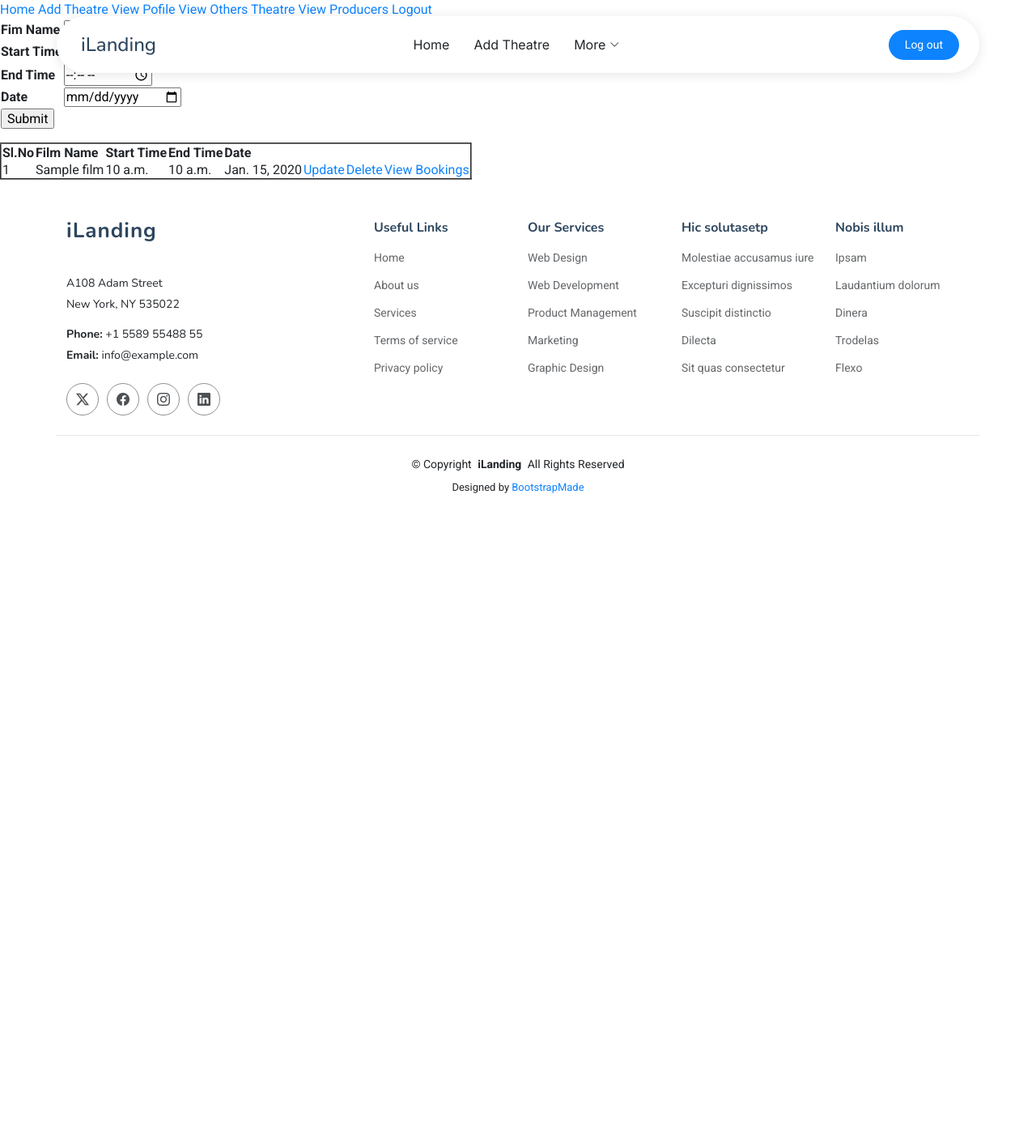
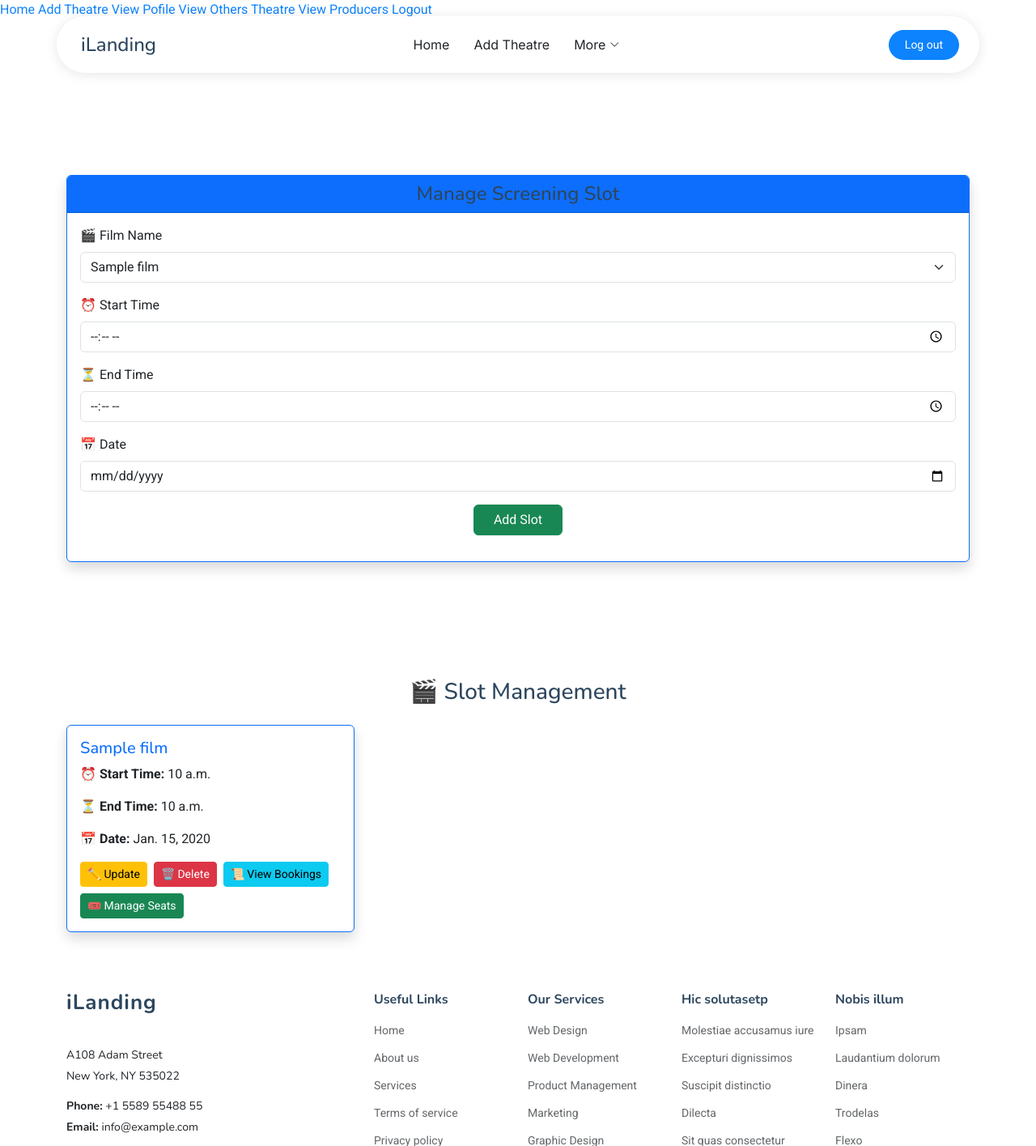
Before and after one commit to amaljames23/bridge_horizon, a Django app: page /theatre_manage_slots/1 in a window 1280 px wide. Shown: the top 1415 px of the page at 81% size. Before the commit the page ends 609 px from the top, so only its background shows below. Run offline with Django 4.2, Linux system fonts and the light colour scheme; tables that the repository leaves empty hold one stand-in row (values such as "Sample post"); some libraries are stand-ins or nearby versions.

Commit message:
some random changes

```diff
--- a/templates/theatre_manage_slots.html
+++ b/templates/theatre_manage_slots.html
@@ -2,110 +2,120 @@
 
 {%include 'thearte_header.html'%}
 
-<html lang="en">
-<head>
-    <meta charset="UTF-8">
-    <meta name="viewport" content="width=device-width, initial-scale=1.0">
-    <title>Document</title>
-</head>
-<body>
+<br><br><br><br><br><br><br>
 {% if upst %}
+<link href="https://cdn.jsdelivr.net/npm/bootstrap@5.3.0/dist/css/bootstrap.min.css" rel="stylesheet">
+
+<div class="container mt-5">
+    <div class="card border-primary shadow">
+        <div class="card-header bg-primary text-white">
+            <h4 class="text-center mb-0">Manage Screening Slot</h4>
+        </div>
+        <div class="card-body">
             <form action="" method="post">
-        <table>
-            <tr>
 
-                <th>Fim Name</th>
-
-                <td>
-                <select name="flm" id="cat" class="form-input">
+                <div class="mb-3">
+                    <label for="flm" class="form-label">🎬 Film Name</label>
+                    <select name="flm" id="cat" class="form-select">
                         {% for i in flm %}
-                    <option value="{{ i.filmid}}">{{ i.film_name}}</option>
+                        <option value="{{ i.filmid }}" {% if upst and upst.film_id == i.filmid %}selected{% endif %}>
+                            {{ i.film_name }}
+                        </option>
                         {% endfor %}
                     </select>
+                </div>
 
-            </td>
-            </tr>
+                <div class="mb-3">
+                    <label for="stime" class="form-label">⏰ Start Time</label>
+                    <input type="time" name="stime" id="stime" class="form-control" value="{{ upst.start_time }}" required>
+                </div>
 
-            <tr>
-                <th>Start Time</th>
-                <td><input type="time" name="stime"  value="{{upst.start_time}}"></td>
-            </tr>
-            <tr>
-                <th>End Time</th>
-                <td><input type="time" name="endtime" value="{{upst.end_time}}"></td>
-            </tr>
+                <div class="mb-3">
+                    <label for="endtime" class="form-label">⏳ End Time</label>
+                    <input type="time" name="endtime" id="endtime" class="form-control" value="{{ upst.end_time|default:'' }}" required>
+                </div>
 
-            <tr>
-                <th>Date</th>
-                <td><input type="date" name="date" value="{{upst.date}}" ></td>
-            </tr>
+                <div class="mb-3">
+                    <label for="date" class="form-label">📅 Date</label>
+                    <input type="date" name="date" id="date" class="form-control" value="{{ upst.date }}" required>
+                </div>
 
-            <tr>
-                <td><input type="submit" name="add" ></td>
-            </tr>
-        </table>
+                <div class="text-center">
+                    <button type="submit" name="add" class="btn btn-success px-4">
+                        {% if upst %} Update Slot {% else %} Add Slot {% endif %}
+                    </button>
+                </div>
             </form>
+        </div>
+    </div>
+</div>
+
 {% else %}
 
+<div class="container mt-5">
+    <div class="card border-primary shadow">
+        <div class="card-header bg-primary text-white">
+            <h4 class="text-center mb-0">Manage Screening Slot</h4>
+        </div>
+        <div class="card-body">
             <form action="" method="post">
-        <table>
-            <tr>
+                {% csrf_token %}
 
-                <th>Fim Name</th>
-
-                <td>
-                <select name="flm" id="cat" class="form-input">
+                <div class="mb-3">
+                    <label for="flm" class="form-label">🎬 Film Name</label>
+                    <select name="flm" id="flm" class="form-select">
                         {% for i in flm %}
-                    <option value="{{ i.filmid}}">{{ i.film_name}}</option>
+                        <option value="{{ i.filmid }}">{{ i.film_name }}</option>
                         {% endfor %}
                     </select>
+                </div>
 
-            </td>
-            </tr>
+                <div class="mb-3">
+                    <label for="stime" class="form-label">⏰ Start Time</label>
+                    <input type="time" name="stime" id="stime" class="form-control" required>
+                </div>
 
-            <tr>
-                <th>Start Time</th>
-                <td><input type="time" name="stime"></td>
-            </tr>
-            <tr>
-                <th>End Time</th>
-                <td><input type="time" name="endtime"></td>
-            </tr>
+                <div class="mb-3">
+                    <label for="endtime" class="form-label">⏳ End Time</label>
+                    <input type="time" name="endtime" id="endtime" class="form-control" required>
+                </div>
 
-            <tr>
-                <th>Date</th>
-                <td><input type="date" name="date" ></td>
-            </tr>
+                <div class="mb-3">
+                    <label for="date" class="form-label">📅 Date</label>
+                    <input type="date" name="date" id="date" class="form-control" required>
+                </div>
 
-            <tr>
-                <td><input type="submit" name="add" ></td>
-            </tr>
-        </table>
+                <div class="text-center">
+                    <button type="submit" name="add" class="btn btn-success px-4">Add Slot</button>
+                </div>
             </form>
-
-    <table border="2">
-        <tr>
-            <th>Sl.No</th>
-            <th>Film Name</th>
-            <th>Start Time</th>
-            <th>End Time</th>
-            <th>Date</th>
-        </tr>
+        </div>
+    </div>
+</div>
+<br><br><br><br>
+<div class="container mt-5">
+    <h3 class="text-center mb-4">🎬 Slot Management</h3>
+    <div class="row">
         {% for slot in st %}
-
-        <tr>
-            <td>{{forloop.counter}}</td>
-            <td>{{slot.film.film_name}}</td>
-            <td>{{slot.start_time}}</td>
-            <td>{{slot.end_time}}</td>
-            <td>{{slot.date}}</td>
-            <td><a href="/theatre_update_slots/{{slot.slot_id}}">Update</a></td>
-            <td><a href="/theatre_delete_slots/{{slot.slot_id}}">Delete</a></td>
-            <td><a href="/thearte_view_booking/{{slot.slot_id}}">View Bookings</a></td>
-        </tr>
+        <div class="col-md-4 mb-4">
+            <div class="card border-primary shadow">
+                <div class="card-body">
+                    <h5 class="card-title text-primary">{{ slot.film.film_name }}</h5>
+                    <p class="card-text"><strong>⏰ Start Time:</strong> {{ slot.start_time }}</p>
+                    <p class="card-text"><strong>⏳ End Time:</strong> {{ slot.end_time }}</p>
+                    <p class="card-text"><strong>📅 Date:</strong> {{ slot.date }}</p>
+                    <div class="d-flex flex-wrap gap-2">
+                        <a href="/theatre_update_slots/{{slot.slot_id}}" class="btn btn-warning btn-sm">✏️ Update</a>
+                        <a href="/theatre_delete_slots/{{slot.slot_id}}" class="btn btn-danger btn-sm">🗑️ Delete</a>
+                        <a href="/thearte_view_booking/{{slot.slot_id}}" class="btn btn-info btn-sm">📜 View Bookings</a>
+                        <a href="/theatre_manage_seats/{{slot.slot_id}}/{{th_id}}" class="btn btn-success btn-sm">🎟️ Manage Seats</a>
+                    </div>
+                </div>
+            </div>
+        </div>
         {% endfor %}
-    </table>
-
+    </div>
+</div>
 {% endif %}
 
 </body>
--- a/templates/user_book_seats.html
+++ b/templates/user_book_seats.html
@@ -1,6 +1,5 @@
 {% include 'user_header.html' %}
 <br><br><br><br>
-<center>
 
 <link href="https://cdn.jsdelivr.net/npm/bootstrap@5.1.3/dist/css/bootstrap.min.css" rel="stylesheet">
 
--- a/theatre_app/urls.py
+++ b/theatre_app/urls.py
@@ -9,7 +9,7 @@ urlpatterns = [
     path('theatre_view_profile',views.theatre_view_profile,name='theatre_view_profile'),
     path('thearter_owner_update_profile/<lid>',views.thearter_owner_update_profile,name='thearter_owner_update_profile'),
     path('theatre_view_others_theartes',views.theatre_view_others_theartes,name='theatre_view_others_theartes'),
-    path('theatre_manage_seats/<id>',views.theatre_manage_seats,name='theatre_manage_seats'),
+    path('theatre_manage_seats/<slot_id>/<theater_id>',views.theatre_manage_seats,name='theatre_manage_seats'),
     path('theatre_manage_slots/<id>',views.theatre_manage_slots,name='theatre_manage_slots'),
     path('theatre_update_slots/<id>',views.theatre_update_slots,name='theatre_update_slots'),
     path('theatre_delete_slots/<id>',views.theatre_delete_slots,name='theatre_delete_slots'),
--- a/theatre_app/views.py
+++ b/theatre_app/views.py
@@ -99,13 +99,13 @@ def theatre_view_others_theartes(request):
     return render(request,'theatre_view_others_theartes.html',{'th':th})
 
 
-def theatre_manage_seats(request,id):
-    st=TheaterSeat.objects.filter(theater_id=id)
+def theatre_manage_seats(request,slot_id,theater_id):
+    st=TheaterSeat.objects.filter(theater_id=theater_id)
     if request.method=='POST':
         seat_number=request.POST['snum']
         seat_type=request.POST['stype']
 
-        ts=TheaterSeat(theater_id=id,seat_number=seat_number,seat_type=seat_type,status='pending')
+        ts=TheaterSeat(theater_id=theater_id,seat_number=seat_number,seat_type=seat_type,status='pending',slot_id=slot_id)
         ts.save()
 
         return HttpResponse("<script>alert('Added Successfully');window.location='/thearte_registration';</script>")
@@ -126,7 +126,7 @@ def theatre_manage_slots(request,id):
         ts.save()
 
         return HttpResponse("<script>alert('Added Successfully');window.location='/thearte_registration';</script>")
-    return render(request,'theatre_manage_slots.html',{'flm':flm,'st':st})
+    return render(request,'theatre_manage_slots.html',{'flm':flm,'st':st,'th_id':id})
 
 def theatre_update_slots(request,id):
     flm=film.objects.all()
```
Also changed, not shown: templates/theatre_registration.html (+57 -48 lines), userApp/views.py (+17 -1 lines). Lines whose indentation alone changed are shown as unchanged.
